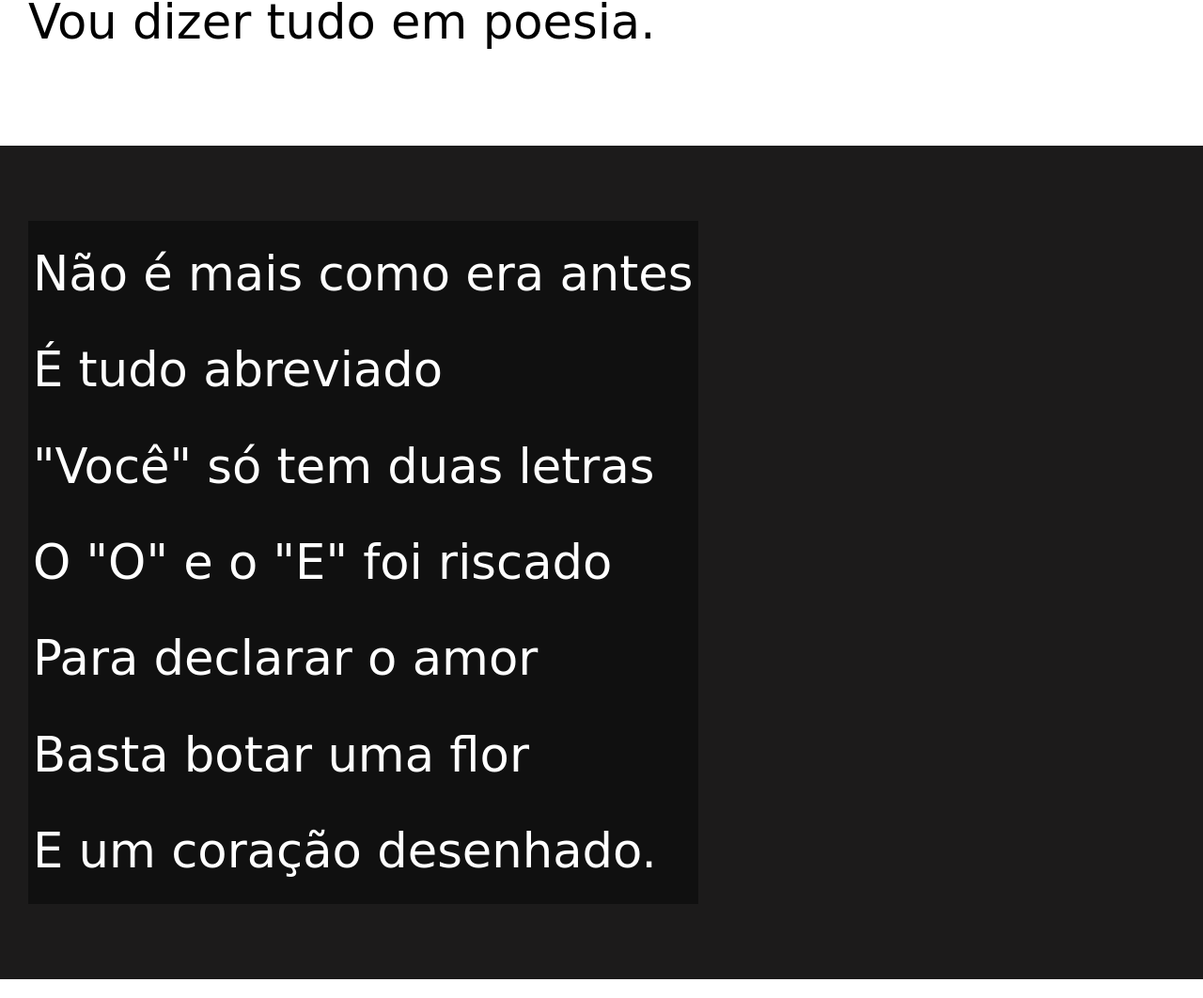
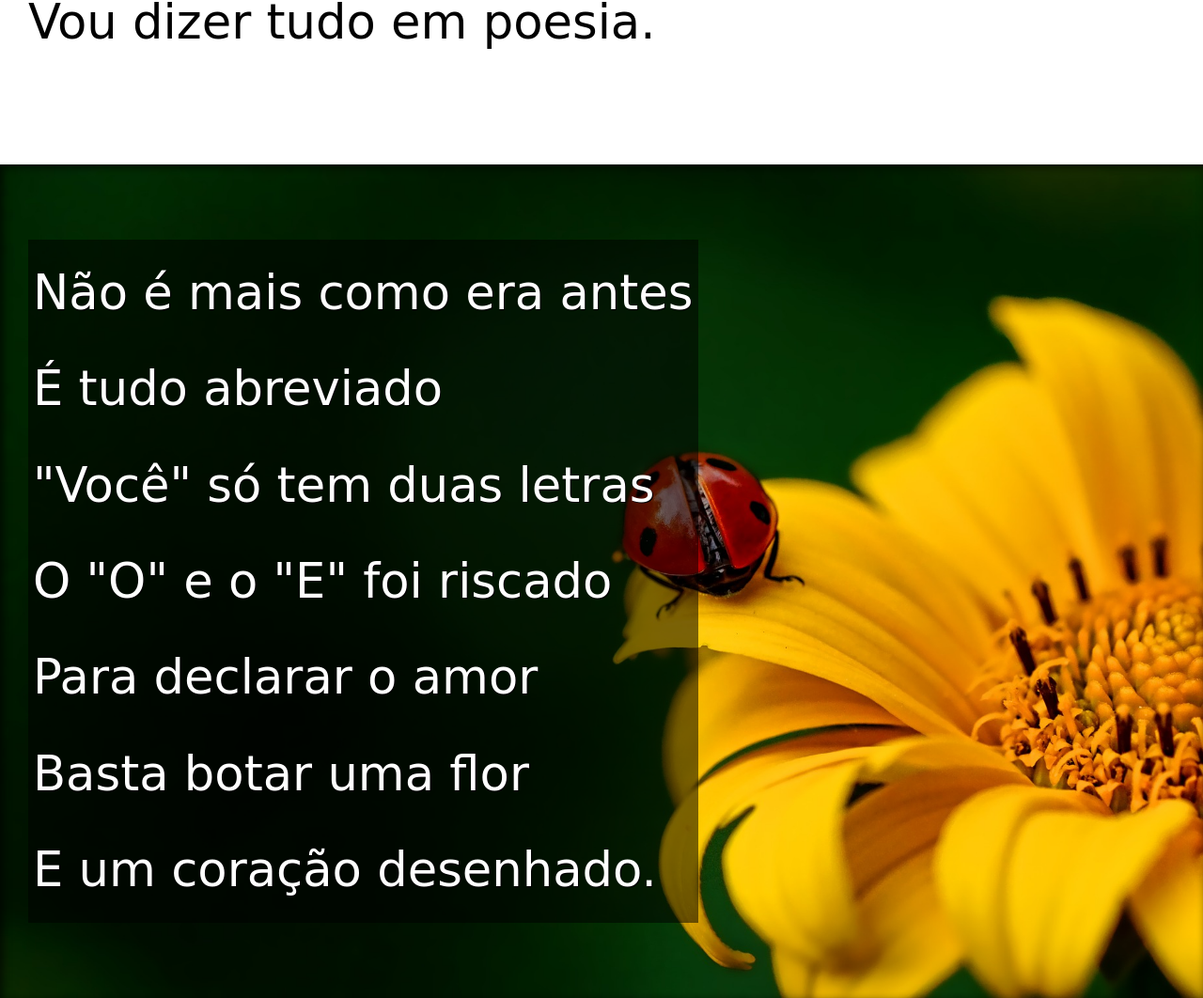
Before and after one commit to yagosantos-dev/projeto-cordel, a plain HTML site: page index.html in a window 1280 px wide. Shown: the part 958-2020 px from the top of the page at 94% size. Drawn offline with Linux system fonts and the light colour scheme.

Commit message:
atualização estilo

```diff
--- a/estilo/style.css
+++ b/estilo/style.css
@@ -76,14 +76,33 @@ section.normal {
 section.img {
     background-color: rgb(28, 27, 27);
     color: white;
+    box-shadow: inset 3px 3px 10px 0px rgba(0, 0, 0, 0.676);
+    background-size: cover;
+    background-attachment: fixed;
 
+}
+
+section#img01 {
+    background-image: url('../imagens/background001.jpg');
+    background-position: right center;
+
+
+}
+
+section#img02 {
+    background-image: url('../imagens/background002.jpg');
+
+}
+
+section p {
+    padding-bottom: 20px;
 }
 
 section.img > p {
     display: inline-block;
     padding: 5px;
-
-    background-color: rgba(0, 0, 0, 0.418);
+    text-shadow: 1px 1px 0px black;
+    background-color: rgba(0, 0, 0, 0.518);
 }
 
 footer {
--- a/index.html
+++ b/index.html
@@ -28,7 +28,7 @@
 
 
 
-    <section class="img">
+    <section class="img" id="img01">
         <p class="sriracha-regular">
             Não é mais como era antes <br>
             É tudo abreviado <br>
@@ -65,7 +65,7 @@
 
 
 
-    <section class="img">
+    <section class="img" id="img02">
         <p class="sriracha-regular">
             Tenho saudade das cartas <br>
             Escritas com a própria mão <br>
```
